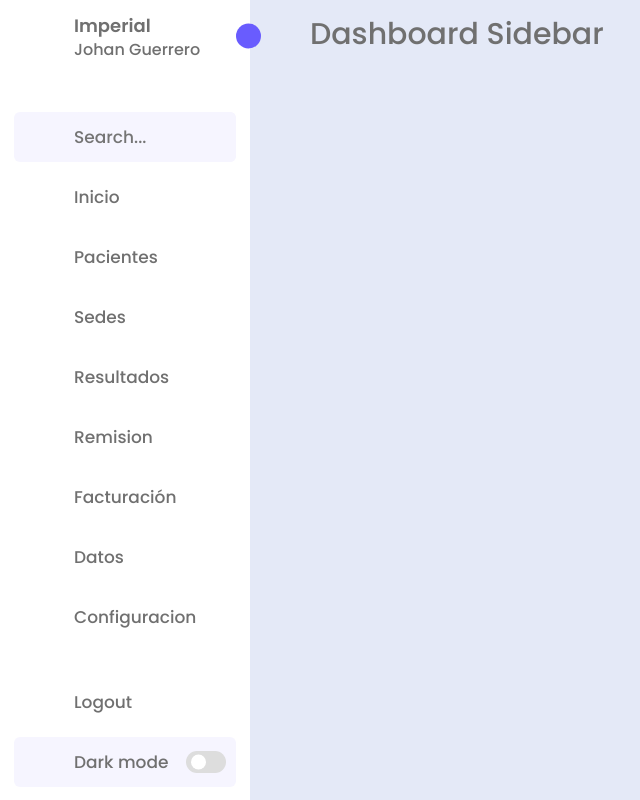
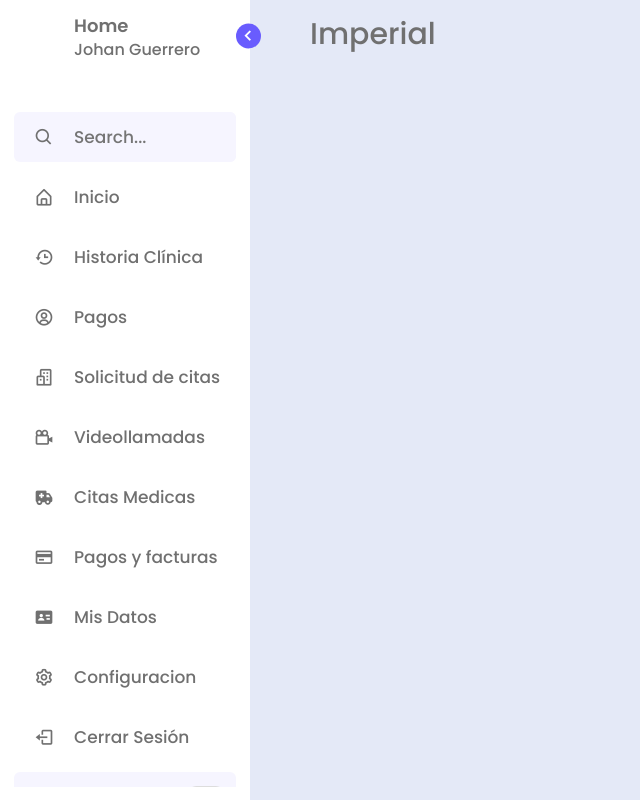
Before and after one commit to SG-Sebastianguerrero/imperial, a React (Create React App) app: page / in a window 1280 px wide. Both pictures are taken after a click on the icon 86 px from the left and 36 px from the top of the page. Shown: the whole page, without its empty margins (0-640 px from the left). Built offline with nearby package versions, Linux system fonts and the light colour scheme.

Commit message:
Icons update
update icons with a CDN

```diff
--- a/public/index.html
+++ b/public/index.html
@@ -2,14 +2,15 @@
 <html lang="en">
   <head>
     <meta charset="utf-8" />
-    <link rel="icon" href="%PUBLIC_URL%/favicon.ico" />
+    <link rel="icon" href="%PUBLIC_URL%/imperialLogo.png" />
+    <link href='https://unpkg.com/boxicons@2.1.2/css/boxicons.min.css' rel='stylesheet'>
     <meta name="viewport" content="width=device-width, initial-scale=1" />
     <meta name="theme-color" content="#000000" />
     <meta
       name="description"
       content="Web site created using create-react-app"
     />
-    <link rel="apple-touch-icon" href="%PUBLIC_URL%/logo192.png" />
+    <link rel="apple-touch-icon" href="%PUBLIC_URL%/imperialLogo.png" />
     <!--
       manifest.json provides metadata used when your web app is installed on a
       user's mobile device or desktop. See https://developers.google.com/web/fundamentals/web-app-manifest/
--- a/src/App.js
+++ b/src/App.js
@@ -6,12 +6,10 @@ function App() {
     <div>
       <Navbar></Navbar>
       <section className="home">
-        <div className="text">Dashboard Sidebar</div>
+        <div className="text">Imperial</div>
       </section>
     </div>
   );
 }
 
-
-
 export default App;
--- a/src/components/Navbar.js
+++ b/src/components/Navbar.js
@@ -40,7 +40,7 @@ class Navbar extends Component{
                         </span>
 
                         <div className="text logo-text">
-                            <span className="name">Imperial</span>
+                            <span className="name">Home</span>
                             <span className="profession">Johan Guerrero</span>
                         </div>
                     </div>
@@ -60,49 +60,54 @@ class Navbar extends Component{
                             <li className="nav-link">
                                 <a href="/dashboard">
                                     <i className='bx bx-home-alt icon' ></i>
-                                    <span className="text nav-text">Inicio</span>
+                                    <span className="text nav-text">Inicio </span>
                                 </a>
                             </li>
-
+                            <li className="nav-link">
+                                <a href="/dashboard">
+                                    <i class='bx bx-history icon'></i>
+                                    <span className="text nav-text">Historia Clínica</span>
+                                </a>
+                            </li>
                             <li className="nav-link">
                                 <a href="/dashboard">
                                     <i className='bx bx-user-circle icon'></i>
-                                    <span className="text nav-text">Pacientes</span>
+                                    <span className="text nav-text">Pagos</span>
                                 </a>
                             </li>
 
                             <li className="nav-link">
                                 <a href="/dashboard">
                                     <i className='bx bx-buildings icon'></i>
-                                    <span className="text nav-text">Sedes</span>
+                                    <span className="text nav-text">Solicitud de citas</span>
                                 </a>
                             </li>
 
                             <li className="nav-link">
                                 <a href="/dashboard">
-                                    <i className='bx bx-pie-chart-alt icon' ></i>
-                                    <span className="text nav-text">Resultados</span>
+                                    <i className='bx bx-camera-movie icon'></i>
+                                    <span className="text nav-text">Videollamadas</span>
                                 </a>
                             </li>
 
                             <li className="nav-link">
                                 <a href="/dashboard">
                                     <i className='bx bxs-ambulance icon' ></i>
-                                    <span className="text nav-text">Remision</span>
+                                    <span className="text nav-text">Citas Medicas</span>
                                 </a>
                             </li>
 
                             <li className="nav-link">
                                 <a href="/dashboard">
                                     <i className='bx bx-credit-card icon' ></i>
-                                    <span className="text nav-text">Facturación</span>
+                                    <span className="text nav-text">Pagos y facturas</span>
                                 </a>
                             </li>
 
                             <li className="nav-link">
                                 <a href="/dashboard">
                                     <i className='bx bxs-id-card icon' ></i>
-                                    <span className="text nav-text">Datos</span>
+                                    <span className="text nav-text">Mis Datos</span>
                                 </a>
                             </li>
 
@@ -120,7 +125,7 @@ class Navbar extends Component{
                         <li className="">
                             <a href="/dashboard">
                                 <i className='bx bx-log-out icon' ></i>
-                                <span className="text nav-text">Logout</span>
+                                <span className="text nav-text">Cerrar Sesión</span>
                             </a>
                         </li>
 
```
Also changed, not shown: public/imperialLogo.png (added).
